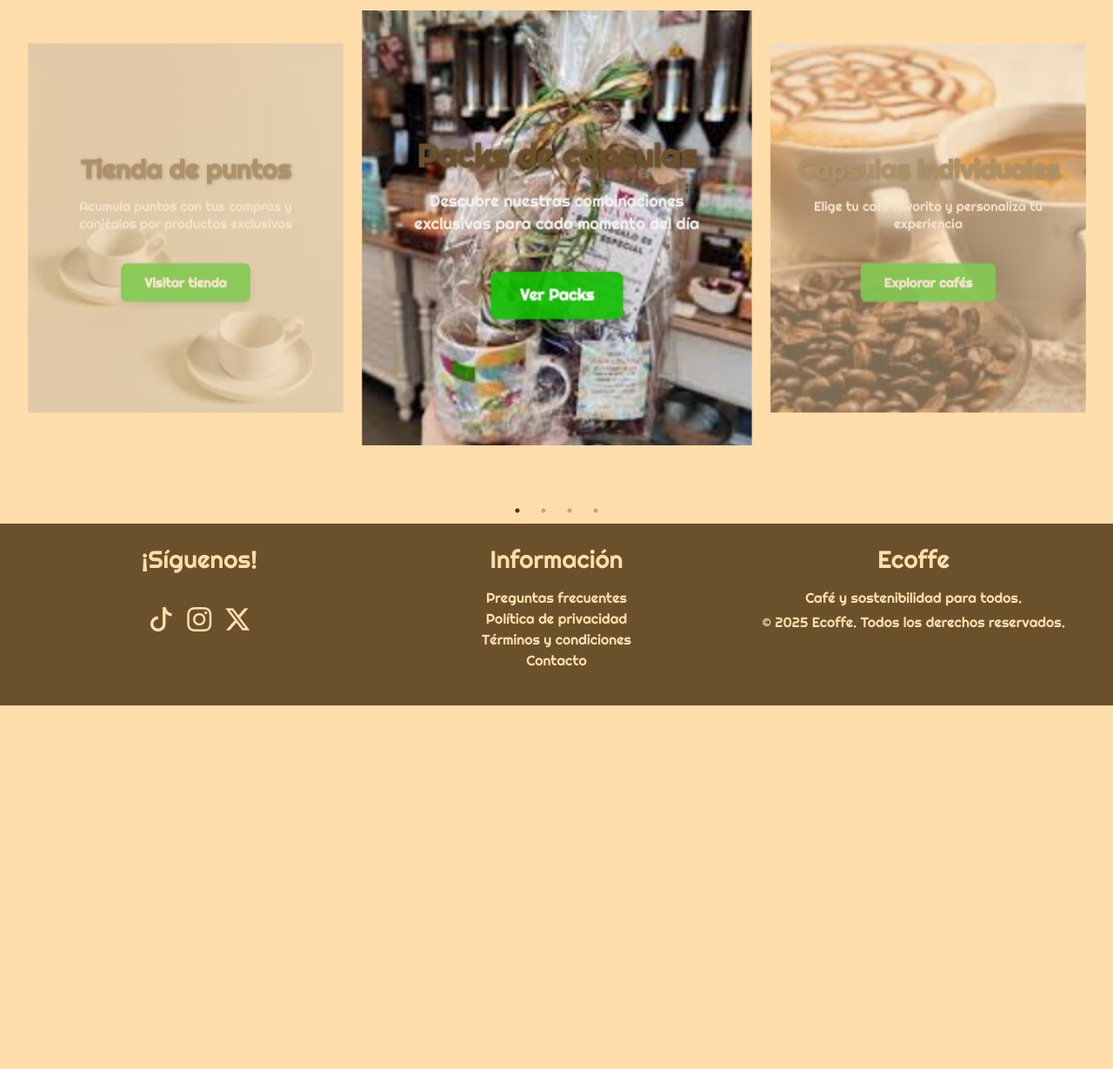
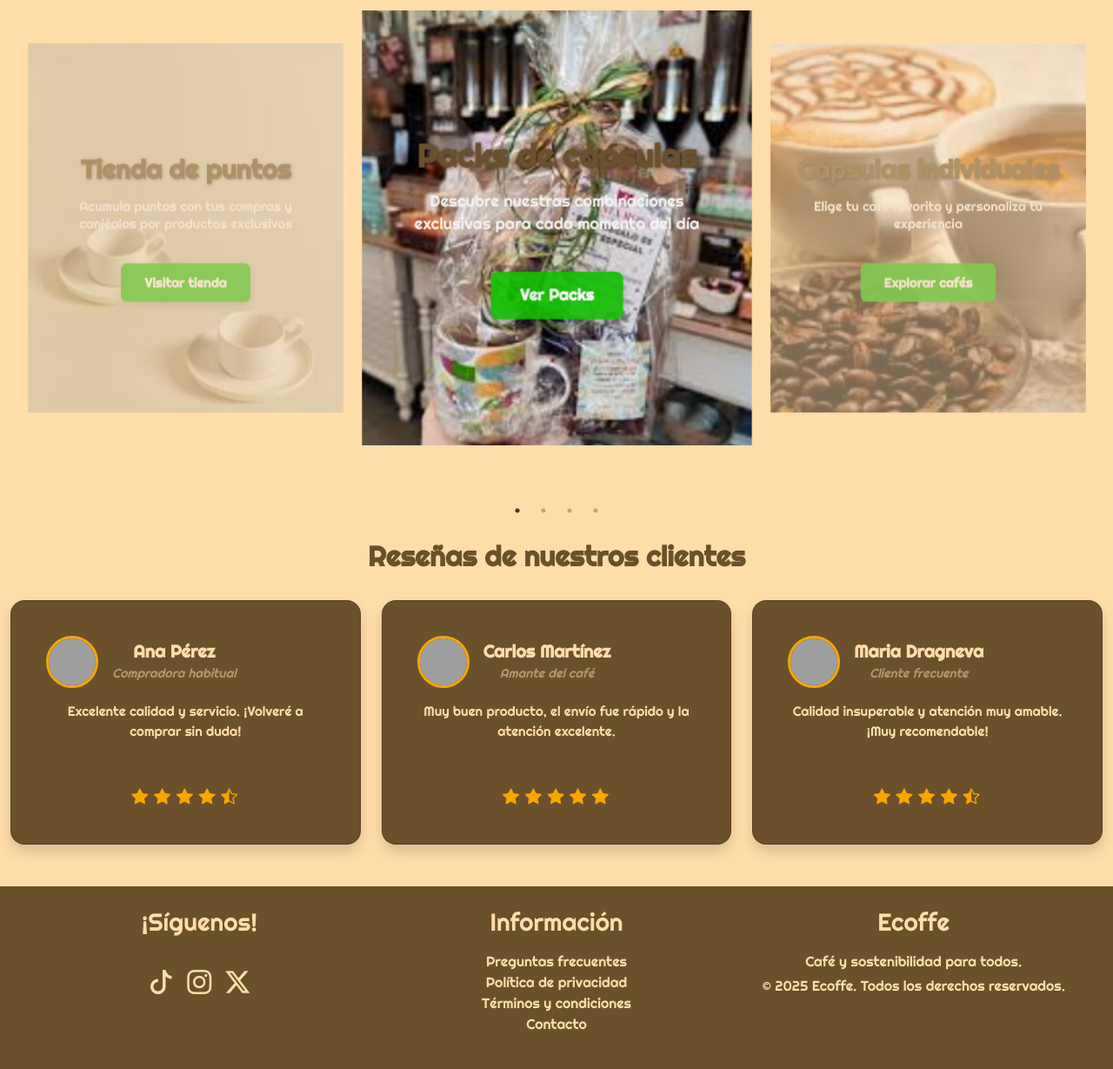
Before and after one commit to Manu2416/TFG, a PHP site: page /view/inicio.php in a window 1280 px wide. Shown: the part 259-1488 px from the top of the page at 87% size. Before the commit the page ends 1070 px from the top, so only its background shows below. Run offline with PHP 8.4, Linux system fonts and the light colour scheme; style sheets or scripts are compiled from the project's sources; grey boxes are pictures that could not be loaded.

Commit message:
terminado-la fase1

```diff
--- /dev/null
+++ b/styles/reseña.css
@@ -0,0 +1,56 @@
+@charset "UTF-8";
+@import url("https://fonts.googleapis.com/css2?family=Righteous&display=swap");
+.reseñas-section__titulo {
+  color: #6b502c !important;
+  font-weight: 700;
+  margin-bottom: 2rem;
+}
+.reseñas-section__card {
+  background-color: #6b502c !important;
+  border: none;
+  box-shadow: 0 4px 15px rgba(0, 0, 0, 0.1);
+  padding: 1.5rem;
+  border-radius: 1rem;
+  transition: transform 0.3s ease, box-shadow 0.3s ease;
+}
+.reseñas-section__card:hover {
+  transform: translateY(-8px);
+  box-shadow: 0 10px 30px rgba(0, 0, 0, 0.15);
+}
+.reseñas-section__header {
+  color: #ffddab !important;
+  display: flex;
+  align-items: center;
+  gap: 1rem;
+}
+.reseñas-section__header-imagen {
+  width: 60px;
+  height: 60px;
+  border-radius: 50%;
+  border: 3px solid #f7a600;
+  -o-object-fit: cover;
+     object-fit: cover;
+}
+.reseñas-section__header-nombre {
+  font-weight: 600;
+  color: #ffddab !important;
+  margin: 0;
+}
+.reseñas-section__header-cargo {
+  font-style: italic;
+  color: #ffddab !important;
+  opacity: 50%;
+  margin: 0;
+  font-size: 0.9rem;
+}
+.reseñas-section__texto {
+  font-size: 0.95rem;
+  color: #ffddab !important;
+  margin: 1rem 0 1.5rem 0;
+  min-height: 70px;
+}
+.reseñas-section__icono {
+  font-size: 1.2rem;
+  letter-spacing: 2px;
+  color: #f7a600;
+}/*# sourceMappingURL=reseña.css.map */
--- /dev/null
+++ b/styles/reseña.scss
@@ -0,0 +1,66 @@
+@use "__variables" as *;
+
+.reseñas-section {
+
+  &__titulo {
+    color: $primary-color !important;
+    font-weight: 700;
+    margin-bottom: 2rem;
+  }
+
+  &__card {
+    background-color: $primary-color !important;
+    border: none;
+    box-shadow: 0 4px 15px rgba(0, 0, 0, 0.1);
+    padding: 1.5rem;
+    border-radius: 1rem;
+    transition: transform 0.3s ease, box-shadow 0.3s ease;
+
+    &:hover {
+      transform: translateY(-8px);
+      box-shadow: 0 10px 30px rgba(0, 0, 0, 0.15);
+    }
+  }
+
+  &__header {
+    color: $secondary-color !important;
+    display: flex;
+    align-items: center;
+    gap: 1rem;
+
+    &-imagen {
+      width: 60px;
+      height: 60px;
+      border-radius: 50%;
+      border: 3px solid #f7a600;
+      object-fit: cover;
+    }
+
+    &-nombre {
+      font-weight: 600;
+      color: $secondary-color !important;
+      margin: 0;
+    }
+
+    &-cargo {
+      font-style: italic;
+      color: $secondary-color !important;
+      opacity: 50%;
+      margin: 0;
+      font-size: 0.9rem;
+    }
+  }
+
+  &__texto {
+    font-size: 0.95rem;
+    color: $secondary-color !important;
+    margin: 1rem 0 1.5rem 0;
+    min-height: 70px;
+  }
+
+  &__icono {
+    font-size: 1.2rem;
+    letter-spacing: 2px;
+    color: #f7a600;
+  }
+}
--- a/view/crearProducto_admin.php
+++ b/view/crearProducto_admin.php
@@ -71,7 +71,7 @@ session_start();
         </div>
 
         <button type="submit" class="btn btn-primary">Crear producto</button>
-        <a href="../productos_admin.php" class="btn btn-secondary">Volver para editar o eliminar</a>
+        <a href="../view/productos_admin.php" class="btn btn-secondary">Volver para editar o eliminar</a>
     </form>
 </div>
 </body>
--- a/view/inicio.php
+++ b/view/inicio.php
@@ -11,6 +11,7 @@ session_start();
     <link href="../styles/footer.css" rel="stylesheet">
     <link href="../styles/navbar.css" rel="stylesheet">
     <link href="../styles/body.css" rel="stylesheet">
+    <link href="../styles/reseña.css" rel="stylesheet">
 
     <!-- Bootstrap y Bootstrap Icons -->
     <link href="https://cdn.jsdelivr.net/npm/bootstrap@5.3.5/dist/css/bootstrap.min.css" rel="stylesheet" crossorigin="anonymous">
@@ -36,6 +37,74 @@ session_start();
 </div>
 <main>
 <?php include '../includes/box.php';?>
+
+<section class="reseñas-section container-fluid my-5">
+  <h2 class="reseñas-section__titulo text-center">Reseñas de nuestros clientes</h2>
+  <div class="row row-cols-1 row-cols-md-3 g-4">
+
+    <div class="col">
+      <div class="card reseñas-section__card text-center shadow rounded-4">
+        <div class="card-body">
+          <div class="reseñas-section__header">
+            <img src="https://randomuser.me/api/portraits/women/44.jpg" alt="Foto Ana" class="reseñas-section__header-imagen" />
+            <div>
+              <h5 class="reseñas-section__header-nombre">Ana Pérez</h5>
+              <small class="reseñas-section__header-cargo">Compradora habitual</small>
+            </div>
+          </div>
+          <p class="reseñas-section__texto">Excelente calidad y servicio. ¡Volveré a comprar sin duda!</p>
+          <i class="bi bi-star-fill reseñas-section__icono"></i>
+          <i class="bi bi-star-fill reseñas-section__icono"></i>
+          <i class="bi bi-star-fill reseñas-section__icono"></i>
+          <i class="bi bi-star-fill reseñas-section__icono"></i>
+          <i class="bi bi-star-half reseñas-section__icono"></i>
+        </div>
+      </div>
+    </div>
+
+    <div class="col">
+      <div class="card reseñas-section__card text-center shadow rounded-4">
+        <div class="card-body">
+          <div class="reseñas-section__header">
+            <img src="https://randomuser.me/api/portraits/men/32.jpg" alt="Foto Carlos" class="reseñas-section__header-imagen" />
+            <div>
+              <h5 class="reseñas-section__header-nombre">Carlos Martínez</h5>
+              <small class="reseñas-section__header-cargo">Amante del café</small>
+            </div>
+          </div>
+          <p class="reseñas-section__texto">Muy buen producto, el envío fue rápido y la atención excelente.</p>
+          <i class="bi bi-star-fill reseñas-section__icono"></i>
+          <i class="bi bi-star-fill reseñas-section__icono"></i>
+          <i class="bi bi-star-fill reseñas-section__icono"></i>
+          <i class="bi bi-star-fill reseñas-section__icono"></i>
+          <i class="bi bi-star-fill reseñas-section__icono"></i>
+        </div>
+      </div>
+    </div>
+
+    <div class="col">
+      <div class="card reseñas-section__card text-center shadow rounded-4">
+        <div class="card-body">
+          <div class="reseñas-section__header">
+            <img src="https://randomuser.me/api/portraits/women/68.jpg" alt="Foto Laura" class="reseñas-section__header-imagen" />
+            <div>
+              <h5 class="reseñas-section__header-nombre">Maria Dragneva</h5>
+              <small class="reseñas-section__header-cargo">Cliente frecuente</small>
+            </div>
+          </div>
+          <p class="reseñas-section__texto">Calidad insuperable y atención muy amable. ¡Muy recomendable!</p>
+          <i class="bi bi-star-fill reseñas-section__icono"></i>
+          <i class="bi bi-star-fill reseñas-section__icono"></i>
+          <i class="bi bi-star-fill reseñas-section__icono"></i>
+          <i class="bi bi-star-fill reseñas-section__icono"></i>
+          <i class="bi bi-star-half reseñas-section__icono"></i>
+        </div>
+      </div>
+    </div>
+
+  </div>
+</section>
+
 </main>
 
 <?php include '../includes/footer.php';?>
```
Also changed, not shown: model/clases.php (+11 -3 lines), view/panel.php (+1 -13 lines), 1 other file.
